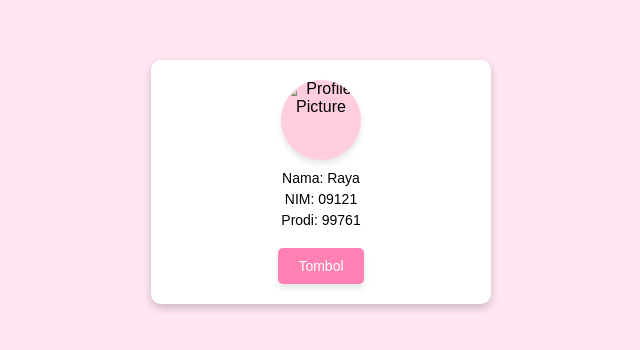
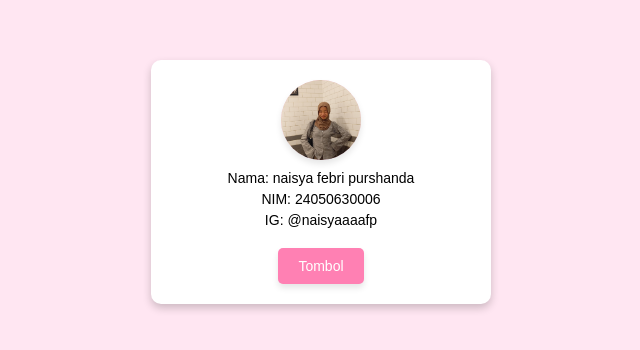
Before and after one commit to Naisyafp/uas, a plain HTML site: page index.html in a window 1280 px wide. Shown: the part 218-568 px from the top of the page, without its empty margins (319-959 px from the left). Drawn offline with Linux system fonts and the light colour scheme.

Commit message:
index.html

```diff
--- a/index.html
+++ b/index.html
@@ -74,12 +74,13 @@
   <div class="container">
     <div class="profile-pic">
       <!-- Simbol atau gambar profil -->
-      <img src="ry.jpg" alt="Profile Picture">
+      <img src="okkkk.jpg" alt="Profile Picture">
     </div>
     <div class="info">
-      <p>Nama: Raya</p>
-      <p>NIM: 09121</p>
-      <p>Prodi: 99761</p>
+      <p>Nama: naisya febri purshanda</p>
+      <p>NIM: 24050630006</p>
+      <p>IG: @naisyaaaafp
+      </p>
     </div>
     <a href="dua.html" class="button">Tombol</a>
   </div>
```
